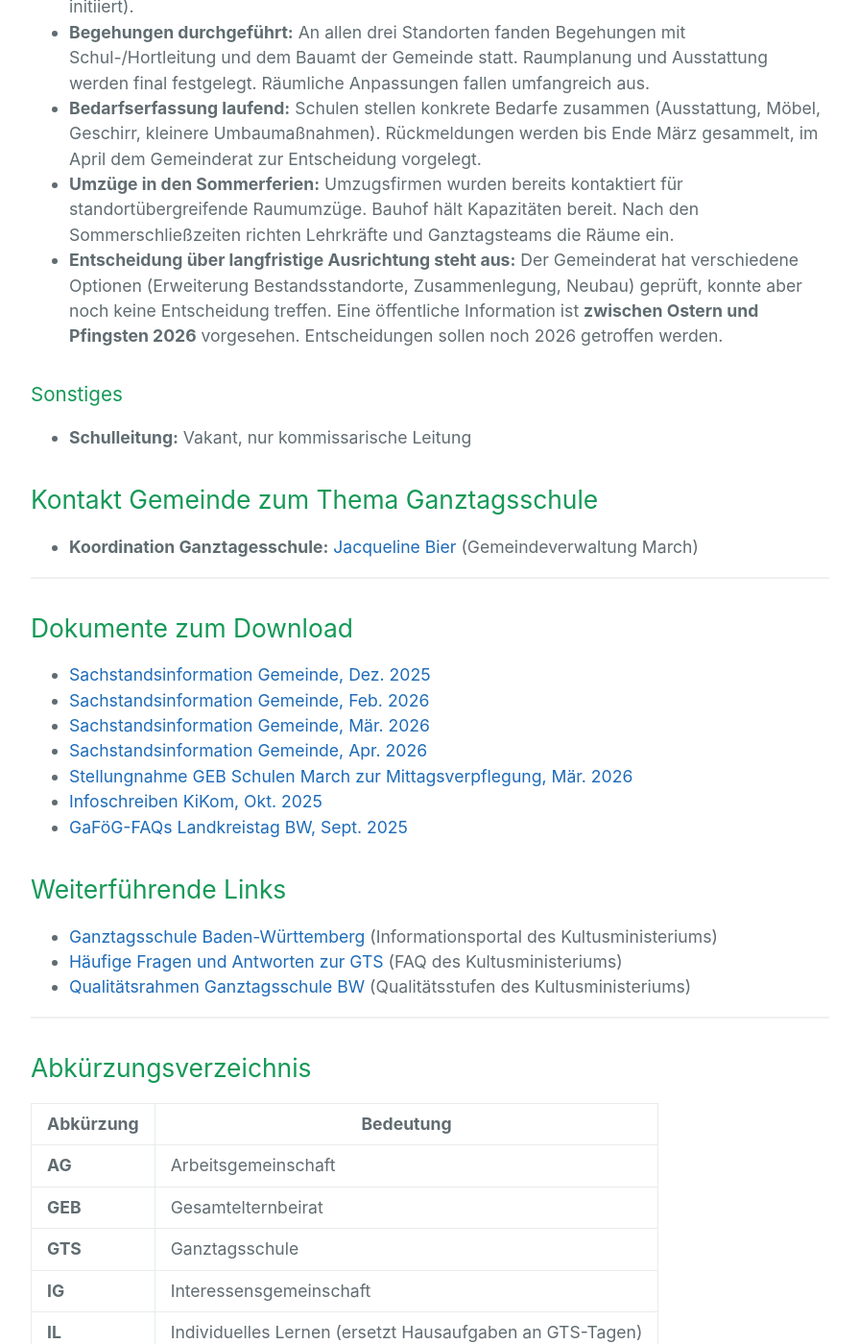
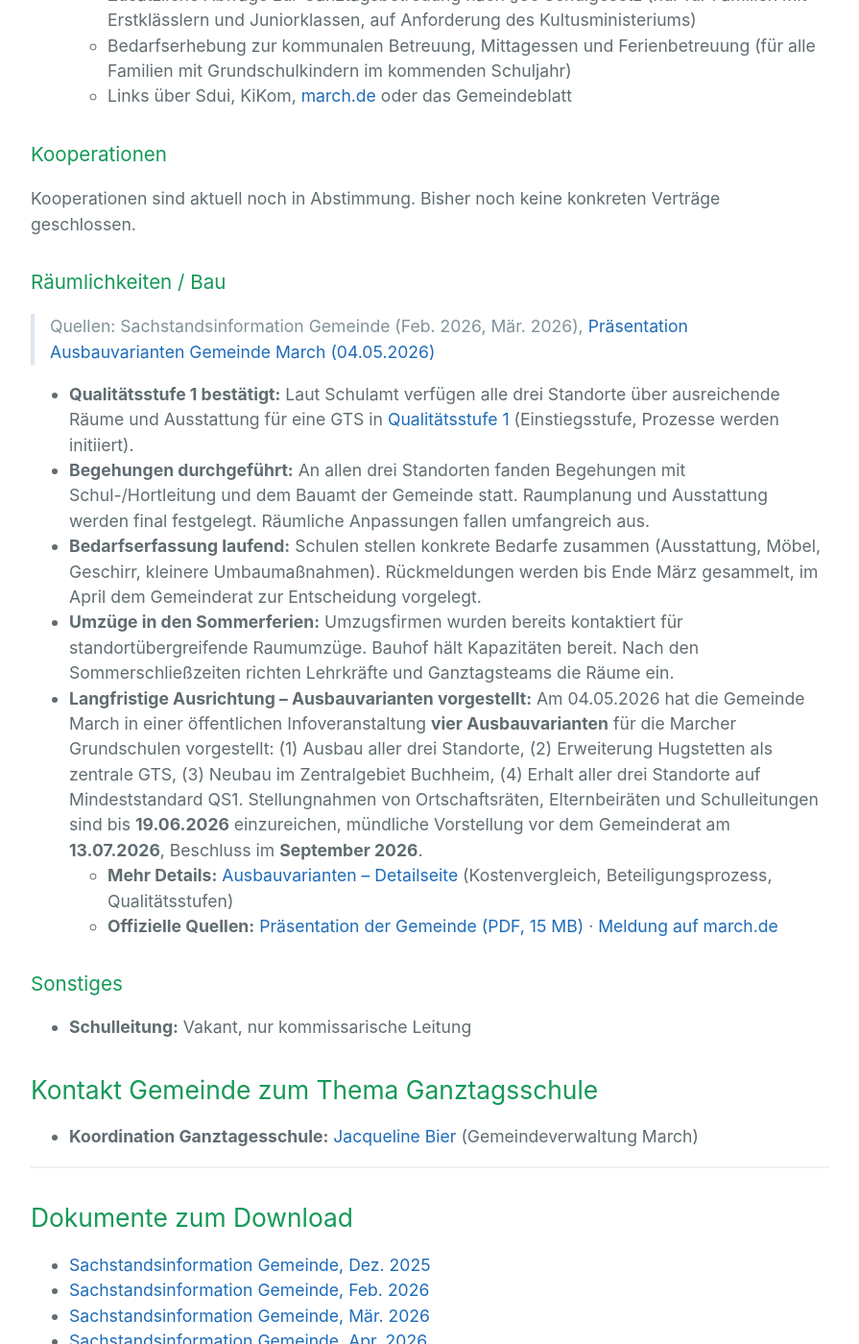
Before and after one commit to danielwinter83/gts-holzhausen-website, a Jekyll site: the page built from index.md, in a window 1280 px wide and 1400 px high, scrolled down 12003 px. Shown: the whole window at 96% size, without its empty margins (192-1087 px from the left). Built offline with Jekyll 4.4.1, drawn with Linux system fonts in a browser that asks for light colours; our own code applies the rules of GitHub Pages for plain Markdown files; some of the changed text lies outside the part shown.

Commit message:
feat: Ausbauvarianten der Grundschulen einpflegen
Neue Detailseite ausbauvarianten.md mit Zusammenfassung der vier von der
Gemeinde March am 04.05.2026 vorgestellten Ausbauvarianten (Ausbau 3
Standorte, Erweiterung Hugstetten, Neubau Zentralgebiet, Erhalt 3
Standorte auf QS1) inkl. Kostenvergleich, Schulbaufoerderung,
Qualitaetsstufen und Beteiligungszeitplan.

Auf der Hauptseite kurzer Abschnitt mit Verweis auf die Detailseite,
Aktualisierung der Statustabelle, vereinfachte Headings fuer
Abschnitt 4 (Anker-Sprung funktioniert wieder).

```diff
--- a/index.md
+++ b/index.md
@@ -1,6 +1,6 @@
 > **Hinweis:** Diese Zusammenfassung wurde vom Elternbeiratsvorsitzenden der Grundschule Holzhausen aus öffentlich zugänglichen Informationen sowie Gesprächen mit der Schulleitung zusammengestellt, um Eltern vor Ort einen Überblick über die geplante Ganztagsschule zu geben. Es handelt sich weder um ein offizielles Dokument der Gemeinde March noch der Grundschule Holzhausen. Alle Angaben wurden nach bestem Wissen und Gewissen zusammengetragen; Fehler oder Unvollständigkeiten können jedoch nicht ausgeschlossen werden.
 
-> Zusammengetragen aus: Antrag GTS SJ 2026/2027, Infoschreiben KiKom (Okt. 2025), Sachstandsinformation Gemeinde (Dez. 2025, Feb. 2026, Mär. 2026, Apr. 2026), Telefonate mit der Schulleitung, Info-Abend IG GTS (26.02.2026)
+> Zusammengetragen aus: Antrag GTS SJ 2026/2027, Infoschreiben KiKom (Okt. 2025), Sachstandsinformation Gemeinde (Dez. 2025, Feb. 2026, Mär. 2026, Apr. 2026), Telefonate mit der Schulleitung, Info-Abend IG GTS (26.02.2026), Infoveranstaltung Ausbauvarianten Gemeinde (04.05.2026)
 
 ---
 
@@ -9,14 +9,15 @@
 1. [Beschlossene Eckdaten](#1-beschlossene-eckdaten)
 2. [Schulleitung](#2-schulleitung)
 3. [Tagesstruktur (GTS-Tage: Mo-Mi)](#3-tagesstruktur-gts-tage-mo-mi)
-4. [Ergänzendes kommunales Betreuungsangebot](#4-ergänzendes-kommunales-betreuungsangebot-beschlossen-im-grundsatz)
+4. [Ergänzendes kommunales Betreuungsangebot](#4-ergänzendes-kommunales-betreuungsangebot)
 5. [Mittagessen / Mensa](#5-mittagessen--mensa)
 6. [Lehrerwochenstunden (LWS)](#6-lehrerwochenstunden-lws)
-7. [Offene Punkte & Ausstehende Entscheidungen](#7-offene-punkte--ausstehende-entscheidungen)
-8. [Kontakt Gemeinde](#kontakt-gemeinde-zum-thema-ganztagsschule)
-9. [Dokumente zum Download](#dokumente-zum-download)
-10. [Weiterführende Links](#weiterführende-links)
-11. [Abkürzungsverzeichnis](#abkürzungsverzeichnis)
+7. [Ausbauvarianten GTS](#7-ausbauvarianten-gts)
+8. [Offene Punkte & Ausstehende Entscheidungen](#8-offene-punkte--ausstehende-entscheidungen)
+9. [Kontakt Gemeinde](#kontakt-gemeinde-zum-thema-ganztagsschule)
+10. [Dokumente zum Download](#dokumente-zum-download)
+11. [Weiterführende Links](#weiterführende-links)
+12. [Abkürzungsverzeichnis](#abkürzungsverzeichnis)
 
 ---
 
@@ -84,8 +85,10 @@
 
 ---
 
-## 4. Ergänzendes kommunales Betreuungsangebot (beschlossen am 27.04.2026, Gebühren unter Vorbehalt)
+## 4. Ergänzendes kommunales Betreuungsangebot
 
+> Beschlossen am 27.04.2026, Gebühren stehen noch unter Vorbehalt (Anhörung GEB ausstehend, endgültige Entscheidung im Juni 2026).
+>
 > Quellen: Sachstandsinformation Gemeinde (Dez. 2025, Feb. 2026, Mär. 2026, Apr. 2026)
 
 | Punkt | Details |
@@ -240,7 +245,17 @@ Die Schule kann entscheiden, ob sie die LWS durch eigene Lehrkräfte abdeckt ode
 
 ---
 
-## 7. Offene Punkte & Ausstehende Entscheidungen
+## 7. Ausbauvarianten GTS
+
+> Quelle: [Präsentation der Gemeinde March, Infoveranstaltung 04.05.2026](docs/Praesentation_GT_Ausbau.pdf)
+
+Mit der Einführung der Ganztagsgrundschulen entsteht an allen drei Standorten ein deutlich erhöhter Raumbedarf. Die Gemeinde March hat dafür **vier Ausbauvarianten** geprüft (Ausbau aller 3 Standorte, Erweiterung Hugstetten als zentrale GTS, Neubau im Zentralgebiet Buchheim, Erhalt aller 3 Standorte auf Mindeststandard) und am 04.05.2026 öffentlich vorgestellt. Eine Entscheidung des Gemeinderats ist für **September 2026** vorgesehen.
+
+➡️ **[Detailseite: Ausbauvarianten GTS](ausbauvarianten.html)** – mit Kostenvergleich, Beteiligungsprozess und Zeitplan.
+
+---
+
+## 8. Offene Punkte & Ausstehende Entscheidungen
 
 ### Übersicht
 
@@ -259,7 +274,7 @@ Die Schule kann entscheiden, ob sie die LWS durch eigene Lehrkräfte abdeckt ode
 | Gebührensatzung und Nutzungsordnung | Gemeinderat | Juni 2026 | ausstehend |
 | Besetzung Teamleitungsstelle | Gemeinderat | Juni 2026 | ausstehend |
 | Verwendung monetarisierte LWS | Gemeinde / Schule | nicht bekannt | ausstehend |
-| Langfristige Schulstandort-Ausrichtung | Gemeinderat | öffentliche Info Ostern bis Pfingsten 2026 | ausstehend |
+| Langfristige Schulstandort-Ausrichtung ([Ausbauvarianten](ausbauvarianten.html)) | Gemeinderat | Beschluss September 2026 | Varianten vorgestellt (04.05.2026), Beteiligungsverfahren läuft |
 | Kooperationsverträge (externe Partner) | Schule / Gemeinde | nicht bekannt | ausstehend |
 
 ### Catering
@@ -297,13 +312,15 @@ Kooperationen sind aktuell noch in Abstimmung. Bisher noch keine konkreten Vertr
 
 ### Räumlichkeiten / Bau
 
-> Quellen: Sachstandsinformation Gemeinde (Feb. 2026, Mär. 2026)
+> Quellen: Sachstandsinformation Gemeinde (Feb. 2026, Mär. 2026), [Präsentation Ausbauvarianten Gemeinde March (04.05.2026)](docs/Praesentation_GT_Ausbau.pdf)
 
 - **Qualitätsstufe 1 bestätigt:** Laut Schulamt verfügen alle drei Standorte über ausreichende Räume und Ausstattung für eine GTS in [Qualitätsstufe 1](https://ganztagsschule.kultus-bw.de/,Lde/Startseite/Qualitaetsrahmen+Ganztagsschule) (Einstiegsstufe, Prozesse werden initiiert).
 - **Begehungen durchgeführt:** An allen drei Standorten fanden Begehungen mit Schul-/Hortleitung und dem Bauamt der Gemeinde statt. Raumplanung und Ausstattung werden final festgelegt. Räumliche Anpassungen fallen umfangreich aus.
 - **Bedarfserfassung laufend:** Schulen stellen konkrete Bedarfe zusammen (Ausstattung, Möbel, Geschirr, kleinere Umbaumaßnahmen). Rückmeldungen werden bis Ende März gesammelt, im April dem Gemeinderat zur Entscheidung vorgelegt.
 - **Umzüge in den Sommerferien:** Umzugsfirmen wurden bereits kontaktiert für standortübergreifende Raumumzüge. Bauhof hält Kapazitäten bereit. Nach den Sommerschließzeiten richten Lehrkräfte und Ganztagsteams die Räume ein.
-- **Entscheidung über langfristige Ausrichtung steht aus:** Der Gemeinderat hat verschiedene Optionen (Erweiterung Bestandsstandorte, Zusammenlegung, Neubau) geprüft, konnte aber noch keine Entscheidung treffen. Eine öffentliche Information ist **zwischen Ostern und Pfingsten 2026** vorgesehen. Entscheidungen sollen noch 2026 getroffen werden.
+- **Langfristige Ausrichtung – Ausbauvarianten vorgestellt:** Am 04.05.2026 hat die Gemeinde March in einer öffentlichen Infoveranstaltung **vier Ausbauvarianten** für die Marcher Grundschulen vorgestellt: (1) Ausbau aller drei Standorte, (2) Erweiterung Hugstetten als zentrale GTS, (3) Neubau im Zentralgebiet Buchheim, (4) Erhalt aller drei Standorte auf Mindeststandard QS1. Stellungnahmen von Ortschaftsräten, Elternbeiräten und Schulleitungen sind bis **19.06.2026** einzureichen, mündliche Vorstellung vor dem Gemeinderat am **13.07.2026**, Beschluss im **September 2026**.
+  - **Mehr Details:** [Ausbauvarianten – Detailseite](ausbauvarianten.html) (Kostenvergleich, Beteiligungsprozess, Qualitätsstufen)
+  - **Offizielle Quellen:** [Präsentation der Gemeinde (PDF, 15 MB)](docs/Praesentation_GT_Ausbau.pdf) · [Meldung auf march.de](https://www.march.de/de/Aktuelles/Aktuelle-Meldungen/Aktuelle-Meldung?view=publish&item=article&id=3945)
 
 ### Sonstiges
 
@@ -321,6 +338,7 @@ Kooperationen sind aktuell noch in Abstimmung. Bisher noch keine konkreten Vertr
 - [Sachstandsinformation Gemeinde, Feb. 2026](docs/2026_02-Sachstandsinformation.pdf)
 - [Sachstandsinformation Gemeinde, Mär. 2026](docs/2026_03-Sachstandsinformation Ganztaggsgrundschule.pdf)
 - [Sachstandsinformation Gemeinde, Apr. 2026](docs/2026_04-Sachstandsinformation.pdf)
+- [Präsentation Ausbauvarianten Gemeinde March (04.05.2026)](docs/Praesentation_GT_Ausbau.pdf) (15 MB) – siehe auch [Detailseite](ausbauvarianten.html)
 - [Stellungnahme GEB Schulen March zur Mittagsverpflegung, Mär. 2026](docs/Stellungnahme des Gesamtelternbeirats Schulen March.pdf)
 - [Infoschreiben KiKom, Okt. 2025](docs/kikom/2025_10-Infoschreiben)
 - [GaFöG-FAQs Landkreistag BW, Sept. 2025](docs/GaFöG-FAQs Landkreistag Ba-Wü_Stand September 20251.pdf)
@@ -356,6 +374,7 @@ Stand: 12.05.2026 · Version 1.5
 
 | Version | Datum | Änderungen | Quelle |
 |---------|-------|------------|--------|
+| **1.6** | 12.05.2026 | Verweis auf die Infoveranstaltung "Ausbauvarianten" (04.05.2026) ergänzt. Eigene [Detailseite](ausbauvarianten.html) mit vier Varianten, Kostenvergleich, Beteiligungsprozess und Zeitplan (Stellungnahmen bis 19.06., mündliche Vorstellung am 13.07., Beschluss im September 2026). | Präsentation Gemeinde March (04.05.2026) |
 | **1.5** | 12.05.2026 | Gemeinderatsbeschlüsse vom 27.04.2026 eingearbeitet: konkrete Blockstruktur (A/B/C) für kommunale Betreuung mit Buchungsregeln und monatlichen Gebühren, Ferienbetreuungsangebot mit konkreten Terminen SJ 2026/27 und Tagesgebühren (kurzes/langes Programm). Mittagessen-Ausschreibung läuft, Angebotsöffnung Mitte Mai, Beschluss zu Caterer/Preis im Juni. Online-Bedarfsabfragen im Mai. Anmeldung Anfang Juli über Onlineportal. Finale Beschlüsse (endgültige Gebühren, Gebührensatzung, Nutzungsordnung, Teamleitungsstelle) im Juni geplant. | Sachstandsinformation Gemeinde (Apr. 2026) |
 | **1.4** | 23.03.2026 | GTS-Genehmigung durch Schulaufsicht erteilt. Gemeinderatsbeschlüsse (Personal, Betreuung, Gebühren, Teamleitungsstelle) auf April verschoben. Ferienbetreuung: Hortende 13.08., KW 37 keine Betreuung, erstes Angebot Herbstferien KW 44, Rechtsanspruch für Erstklässler/SVK. Räumlichkeiten: Bedarfserfassung läuft, Umzüge in Sommerferien geplant. | Sachstandsinformation Gemeinde (Mär. 2026) |
 | **1.3** | 27.02.2026 | Mittagessen: Essensauswahl durch pädagogische Kräfte, vegetarische Alternative bei Fleisch, Teilnahme halbjährlich änderbar. Ferienbetreuung: wochenweise buchbar, standortübergreifende Zusammenlegung bei kleinen Gruppen. | Info-Abend IG GTS (26.02.2026) |
```
Also changed, not shown: other parts of index.md (+4 -2 lines), ausbauvarianten.md (added, +189 -0 lines), 1 other file.
